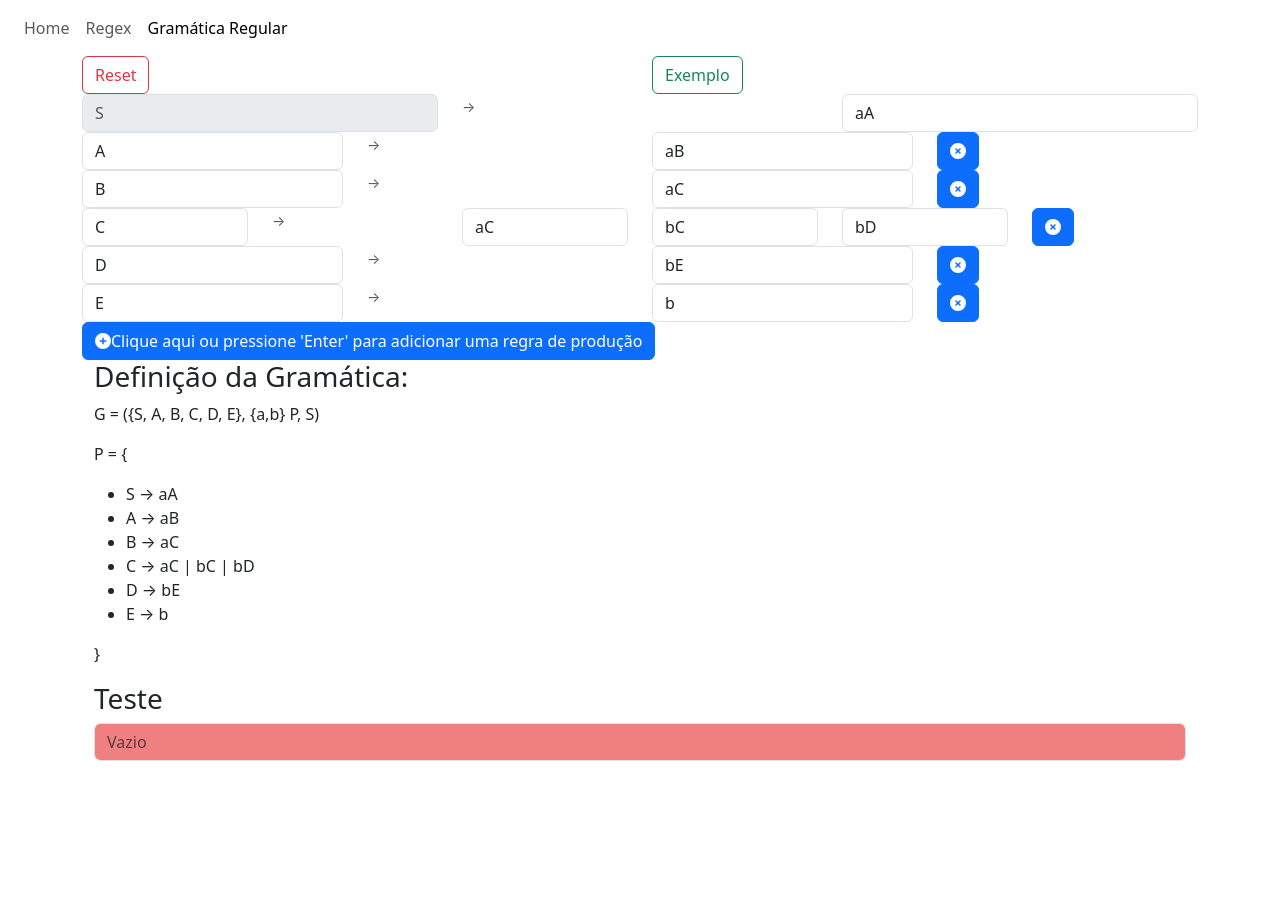
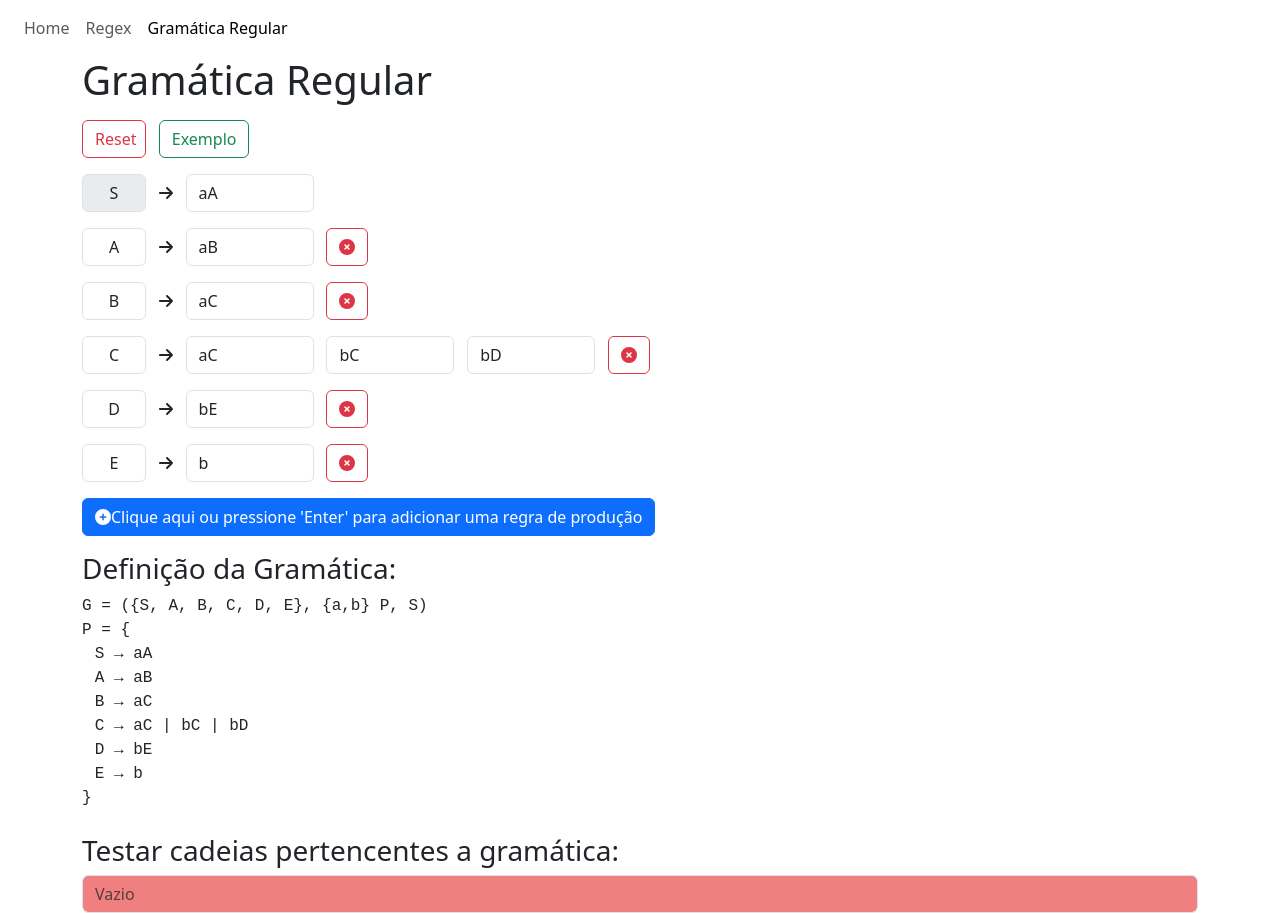
Before and after one commit to Igorjr19/clone-flap, a React (Vite) app: page /regular-grammar in a window 1280 px wide. Both pictures are taken after a click on the button "Exemplo". Before the commit the page ends 856 px from the top, so only its background shows below. Built offline with nearby package versions, Linux system fonts and the light colour scheme.

Commit message:
Fix styles

```diff
--- a/src/pages/regular-grammar/regular-grammar.tsx
+++ b/src/pages/regular-grammar/regular-grammar.tsx
@@ -1,7 +1,11 @@
-import { faCirclePlus, faCircleXmark } from '@fortawesome/free-solid-svg-icons';
+import {
+  faArrowRight,
+  faCirclePlus,
+  faXmarkCircle,
+} from '@fortawesome/free-solid-svg-icons';
 import { FontAwesomeIcon } from '@fortawesome/react-fontawesome';
 import { useEffect, useState } from 'react';
-import { Button, Col, Container, Form, Row } from 'react-bootstrap';
+import { Button, Container, Form } from 'react-bootstrap';
 
 interface Rule {
   left: string;
@@ -225,97 +229,82 @@ function RegularGrammar() {
 
   return (
     <Container>
-      <Row>
-        <Col>
-          <Button variant="outline-danger" onClick={clearRules}>
+      <h1>Gramática Regular</h1>
+      <Container style={{ padding: '1vh 0', display: 'flex', gap: '1vw' }}>
+        <Button
+          style={{
+            width: '5vw',
+          }}
+          variant="outline-danger"
+          onClick={clearRules}
+        >
           Reset
         </Button>
-        </Col>
-        <Col>
         <Button variant="outline-success" onClick={handleExample}>
           Exemplo
         </Button>
-        </Col>
-      </Row>
-      <Row>
-        <Col>
+      </Container>
+      {rules.map((rule, leftIndex) => (
+        <Container
+          key={leftIndex}
+          style={{
+            display: 'flex',
+            alignItems: 'center',
+            padding: '1vh 0',
+            gap: '1vw',
+          }}
+        >
           <Form.Control
-            type="text"
-            placeholder={startSymbol}
-            disabled
-          ></Form.Control>
-        </Col>
-        <Col>
-          <Form.Text className="text-muted">→</Form.Text>
-        </Col>
-        {rules[0] &&
-          rules[0].right.map((right, rightIndex) => (
-            <Col key={rightIndex}>
-              <Form.Control
-                id={`input:${0}:${rightIndex}`}
-                type="text"
-                placeholder="ε"
-                value={right}
-                onKeyDown={handleRuleInputKeyDown(
-                  0,
-                  rightIndex,
-                  rules[0].left,
-                  right,
-                )}
-                onChange={handleRuleOnChange(0, rightIndex)}
-              ></Form.Control>
-            </Col>
-          ))}
-      </Row>
-      {rules.map(
-        (rule, leftIndex) =>
-          leftIndex !== 0 && (
-            <Row key={leftIndex}>
-              <Col>
-                <Form.Control
-                  id={`input:${leftIndex}:-1`}
+            style={{ width: '5vw', textAlign: 'center' }}
             type="text"
             placeholder=""
             value={rule.left}
+            onChange={handleRuleOnChange(leftIndex, -1)}
             onKeyDown={handleRuleInputKeyDown(
               leftIndex,
               -1,
               rule.left,
-                    '',
+              rule.right[0],
             )}
-                  onChange={handleRuleOnChange(leftIndex, -1)}
-                ></Form.Control>
-              </Col>
-              <Col>
-                <Form.Text className="text-muted">→</Form.Text>
-              </Col>
+            id={`input:${leftIndex}:-1`}
+            disabled={leftIndex === 0}
+          />
+          <FontAwesomeIcon icon={faArrowRight} />
           {rule.right.map((right, rightIndex) => (
-                <Col key={rightIndex}>
             <Form.Control
-                    id={`input:${leftIndex}:${rightIndex}`}
+              style={{ maxWidth: '10vw' }}
               type="text"
               placeholder="ε"
               value={right}
+              onChange={handleRuleOnChange(leftIndex, rightIndex)}
               onKeyDown={handleRuleInputKeyDown(
                 leftIndex,
                 rightIndex,
                 rule.left,
                 right,
               )}
-                    onChange={handleRuleOnChange(leftIndex, rightIndex)}
-                  ></Form.Control>
-                </Col>
+              id={`input:${leftIndex}:${rightIndex}`}
+              key={rightIndex}
+            />
           ))}
-              <Col>
-                <Button onClick={() => removeRule(leftIndex)}>
-                  <FontAwesomeIcon icon={faCircleXmark} />
+
+          {leftIndex > 0 && (
+            <Button
+              variant="outline-danger"
+              onClick={() => {
+                removeRule(leftIndex);
+                setCurrentInputIndex({
+                  leftIndex: leftIndex - 1,
+                  rightIndex: -1,
+                });
+              }}
+            >
+              <FontAwesomeIcon icon={faXmarkCircle} />
             </Button>
-              </Col>
-            </Row>
-          ),
           )}
-      <Row>
-        <Col>
+        </Container>
+      ))}
+      <Container style={{ padding: '1vh 0' }}>
         <Button
           onClick={() => {
             setCurrentInputIndex({ leftIndex: rules.length, rightIndex: -1 });
@@ -323,13 +312,12 @@ function RegularGrammar() {
           }}
         >
           <FontAwesomeIcon icon={faCirclePlus} />
-            Clique aqui ou pressione 'Enter' para adicionar uma regra de
-            produção
+          Clique aqui ou pressione 'Enter' para adicionar uma regra de produção
         </Button>
-        </Col>
-      </Row>
-      <Container>
+      </Container>
+      <Container style={{ padding: '1vh 0 ' }}>
         <h3>Definição da Gramática:</h3>
+        <Container style={{ padding: '0', fontFamily: 'monospace' }}>
           {rules.length &&
             'G = ({' +
               (rules.length > 1 &&
@@ -345,9 +333,15 @@ function RegularGrammar() {
               '} P, ' +
               rules[0].left +
               ')'}
-        <p />
-        <p>{'P = {'}</p>
-        <ul>
+          <br />
+          {'P = {'}
+          <ul
+            style={{
+              listStyleType: 'none',
+              margin: '0',
+              padding: '0 1vw',
+            }}
+          >
             {rules.map(
               (rule, index) =>
                 rule.left !== '' && (
@@ -360,8 +354,9 @@ function RegularGrammar() {
           </ul>
           <p>{'}'}</p>
         </Container>
-      <Container>
-        <h3>Teste</h3>
+      </Container>
+      <Container style={{ padding: '0' }}>
+        <h3>Testar cadeias pertencentes a gramática:</h3>
         <Form.Control
           type="text"
           placeholder="Vazio"
```
Lines whose indentation alone changed are shown as unchanged.
